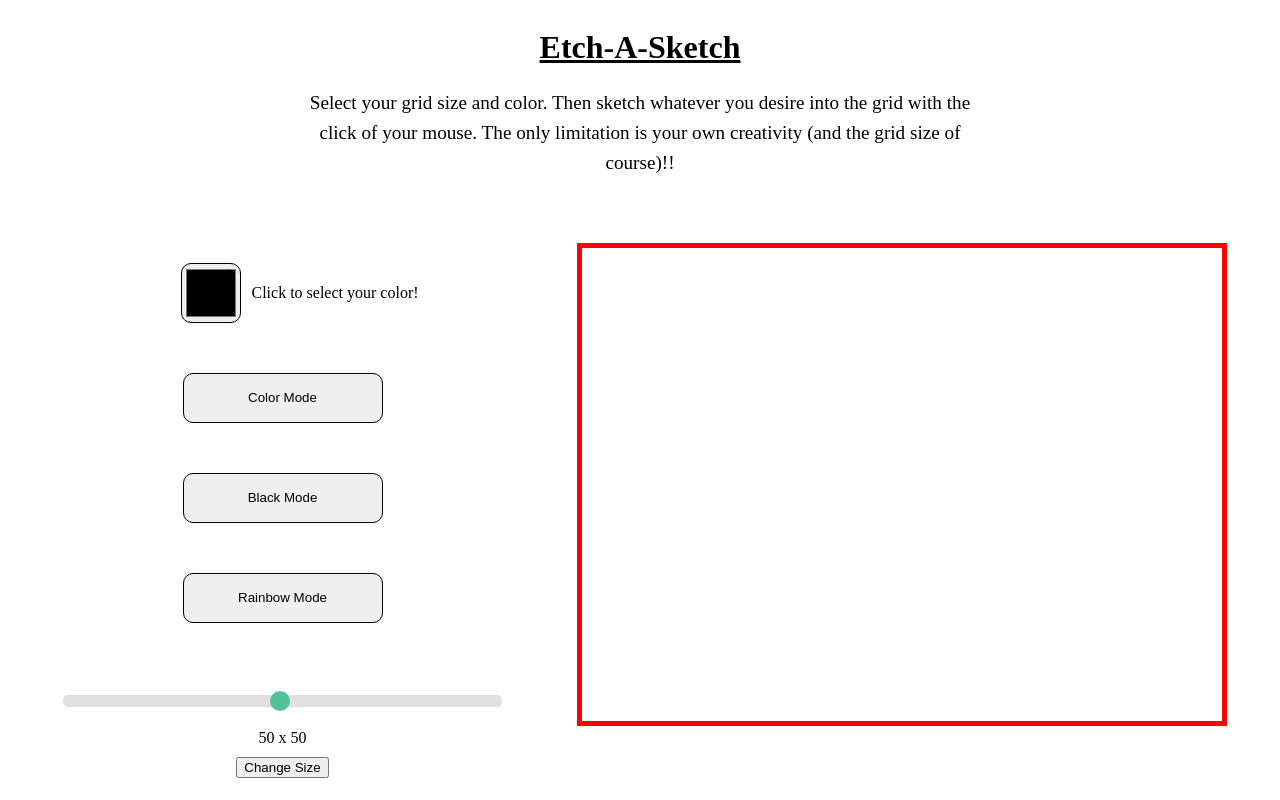
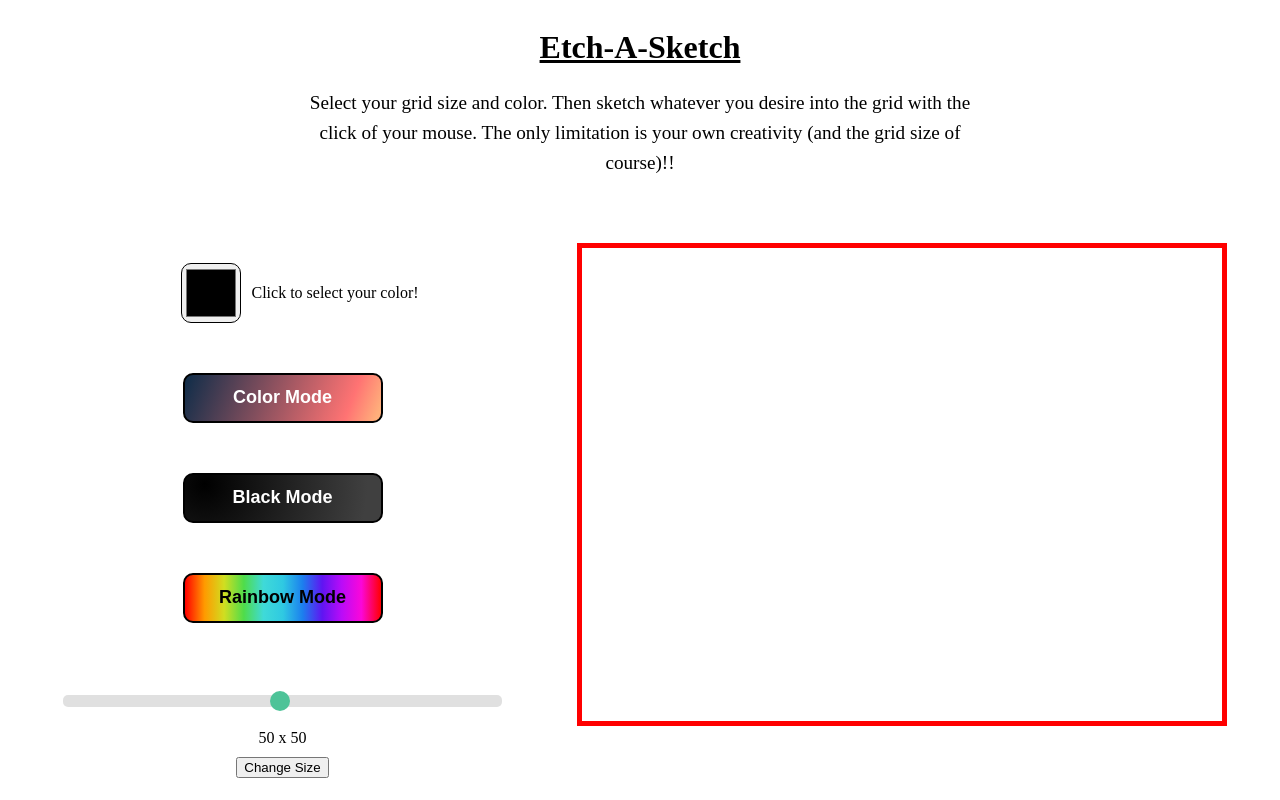
Before and after one commit to neelg07/etch-A-sketch, a plain HTML site: page index.html in a window 1280 px wide. Drawn offline with Linux system fonts and the light colour scheme.

Commit message:
Add styles to input buttons

```diff
--- a/styles.css
+++ b/styles.css
@@ -68,10 +68,44 @@
 .color-mode,
 .black-mode,
 .rainbow-mode {
-    border: 1px solid black;
+    border: 2px solid black;
     border-radius: 10px;
     width: 200px;
     height: 50px;
+    color: white;
+    font-size: 18px;
+    font-weight: bolder;
+}
+
+.color-mode {
+    background: linear-gradient(111.1deg, rgb(0, 40, 70) -4.8%, rgb(255, 115, 115) 82.7%, rgb(255, 175, 123) 97.2%);
+}
+
+.black-mode {
+    background: radial-gradient(circle at 10% 20%, rgb(0, 0, 0) 0%, rgb(64, 64, 64) 90.2%);
+}
+
+.rainbow-mode {
+    color: black;
+    background: linear-gradient(
+        90deg,
+        rgba(255, 0, 0, 1) 0%,
+        rgba(255, 154, 0, 1) 10%,
+        rgba(208, 222, 33, 1) 20%,
+        rgba(79, 220, 74, 1) 30%,
+        rgba(63, 218, 216, 1) 40%,
+        rgba(47, 201, 226, 1) 50%,
+        rgba(28, 127, 238, 1) 60%,
+        rgba(95, 21, 242, 1) 70%,
+        rgba(186, 12, 248, 1) 80%,
+        rgba(251, 7, 217, 1) 90%,
+        rgba(255, 0, 0, 1) 100%
+    );
+}
+
+input:hover {
+    cursor: pointer;
+    transform: scale(1.1);
 }
 
 .main {
@@ -136,3 +170,4 @@
     margin-top: 20px;
     margin-bottom: 10px;
   }
+/* End of slider */
```
